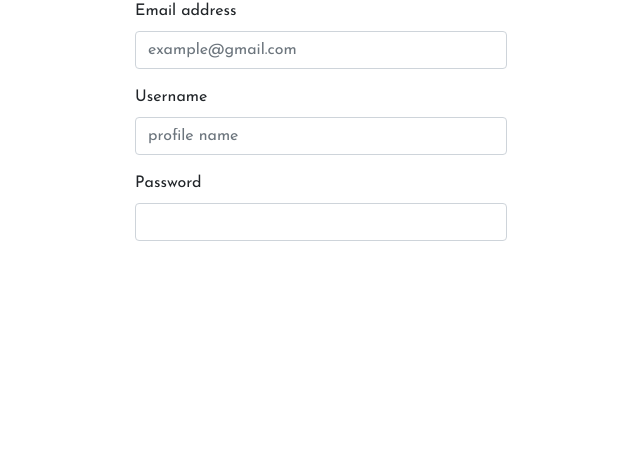
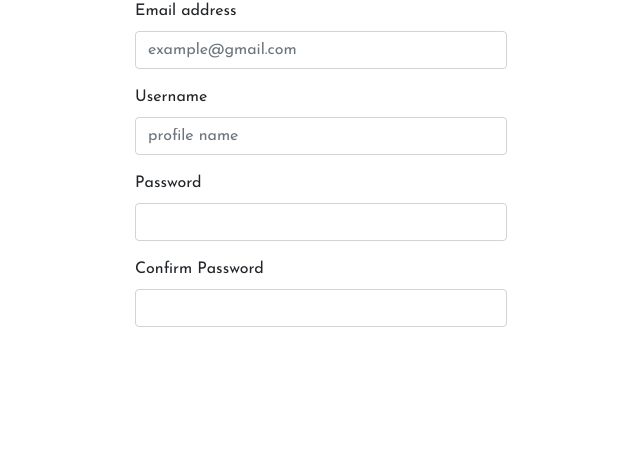
Before and after one commit to bhashana99/Friend_List-PHP, a PHP site: page /register.php in a window 1280 px wide. Shown: the part 223-680 px from the top of the page, without its empty margins (319-959 px from the left). Run offline with PHP 8.4, Linux system fonts and the light colour scheme.

Commit message:
password field

```diff
--- a/register.php
+++ b/register.php
@@ -18,6 +18,12 @@
                 <label for="password" class="form-label">Password</label>
                 <input type="password" class="form-control" id="password" name="password" placeholder="" >
             </div>
+
+
+            <div class="mb-3">
+                <label for="password" class="form-label">Confirm Password</label>
+                <input type="password" class="form-control" id="password" name="password" placeholder="" >
+            </div>
         </form>
     </div>
 </div>
```
